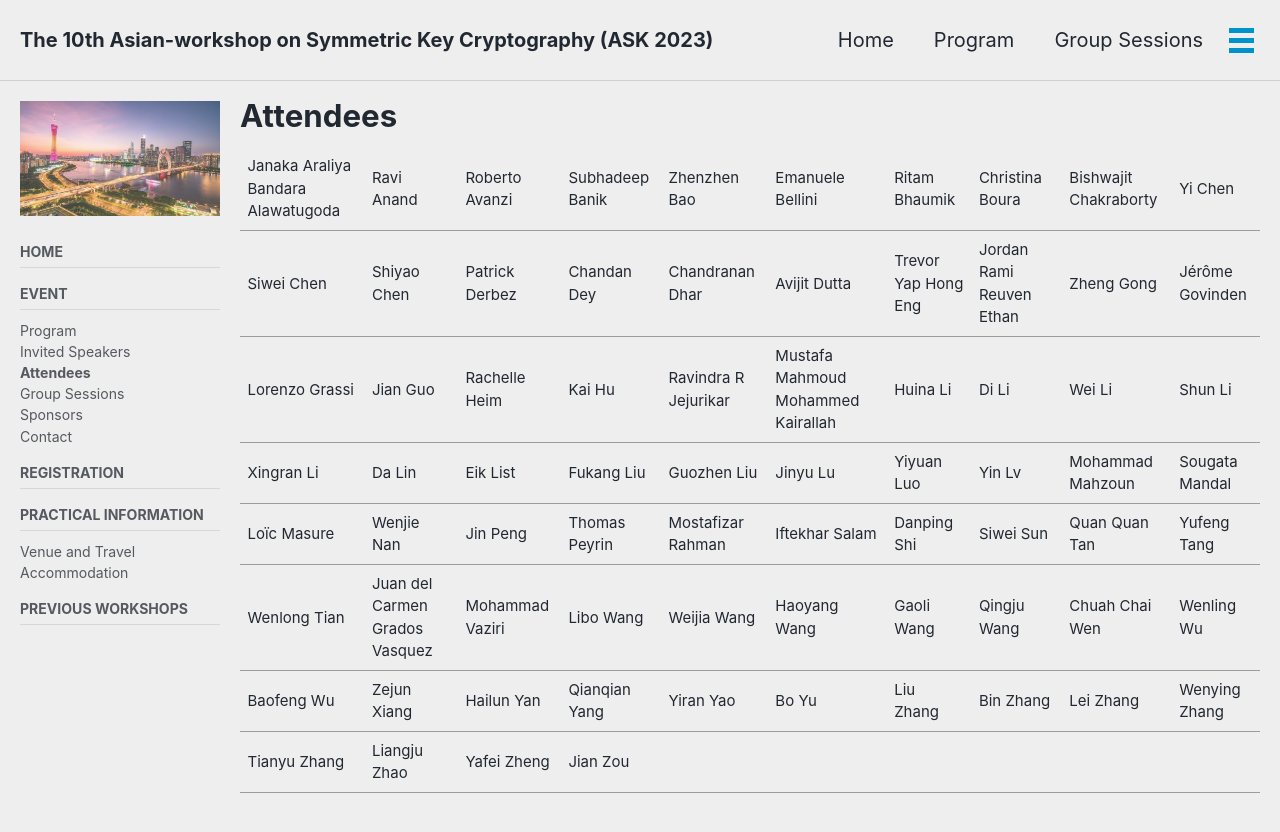
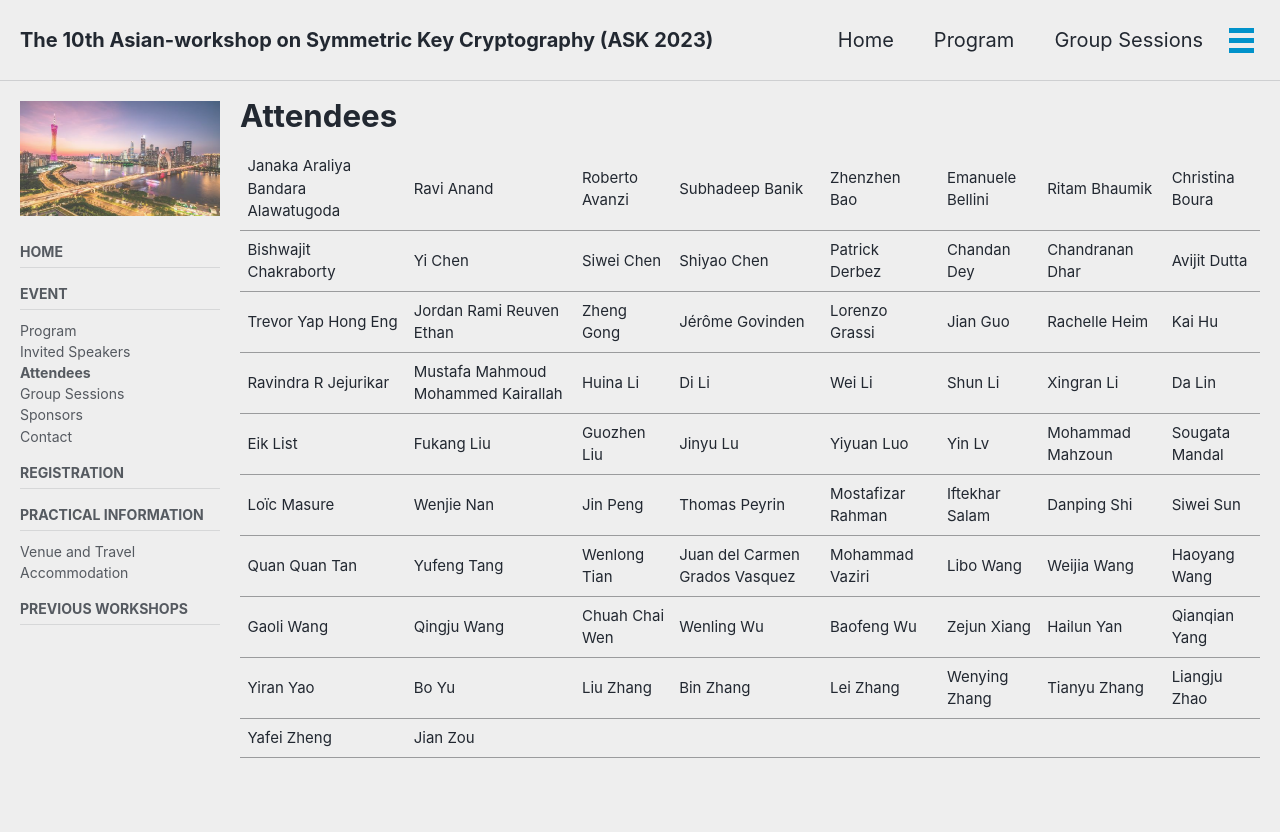
Before and after one commit to cryptanalysisbench/SATbench, a Jekyll site: the page built from attendees.md, in a window 1280 px wide and 900 px high. Shown: the top 832 px of the window. Built offline with Jekyll 4.4.1, drawn with Linux system fonts in a browser that asks for light colours; cached includes are drawn as plain includes; nearby versions of some CDN libraries; our own code applies the rules of GitHub Pages for plain Markdown files.

```diff
--- a/attendees.md
+++ b/attendees.md
@@ -11,11 +11,13 @@ sidebar:
 
 # Attendees
 
-| Janaka Araliya Bandara Alawatugoda | Ravi Anand | Roberto Avanzi | Subhadeep Banik | Zhenzhen Bao | Emanuele Bellini | Ritam Bhaumik | Christina Boura | Bishwajit Chakraborty | Yi Chen |
-| Siwei Chen | Shiyao Chen | Patrick Derbez | Chandan Dey | Chandranan Dhar | Avijit Dutta | Trevor Yap Hong Eng | Jordan Rami Reuven Ethan | Zheng Gong | Jérôme Govinden |
-| Lorenzo Grassi | Jian Guo | Rachelle Heim | Kai Hu | Ravindra R Jejurikar | Mustafa Mahmoud Mohammed Kairallah | Huina Li | Di Li | Wei Li | Shun Li |
-| Xingran Li | Da Lin | Eik List | Fukang Liu | Guozhen Liu | Jinyu Lu | Yiyuan Luo | Yin Lv | Mohammad Mahzoun | Sougata Mandal |
-| Loïc Masure | Wenjie Nan | Jin Peng | Thomas Peyrin | Mostafizar Rahman | Iftekhar Salam | Danping Shi | Siwei Sun | Quan Quan Tan | Yufeng Tang |
-| Wenlong Tian | Juan del Carmen Grados Vasquez | Mohammad Vaziri | Libo Wang | Weijia Wang | Haoyang Wang | Gaoli Wang | Qingju Wang | Chuah Chai Wen | Wenling Wu |
-| Baofeng Wu | Zejun Xiang | Hailun Yan | Qianqian Yang | Yiran Yao | Bo Yu | Liu Zhang | Bin Zhang | Lei Zhang | Wenying Zhang |
-| Tianyu Zhang | Liangju Zhao | Yafei Zheng | Jian Zou |   |   |   |   |   |   |
+| Janaka Araliya Bandara Alawatugoda | Ravi Anand | Roberto Avanzi | Subhadeep Banik | Zhenzhen Bao | Emanuele Bellini | Ritam Bhaumik | Christina Boura |
+| Bishwajit Chakraborty | Yi Chen | Siwei Chen | Shiyao Chen | Patrick Derbez | Chandan Dey | Chandranan Dhar | Avijit Dutta |
+| Trevor Yap Hong Eng | Jordan Rami Reuven Ethan | Zheng Gong | Jérôme Govinden | Lorenzo Grassi | Jian Guo | Rachelle Heim | Kai Hu |
+| Ravindra R Jejurikar | Mustafa Mahmoud Mohammed Kairallah | Huina Li | Di Li | Wei Li | Shun Li | Xingran Li | Da Lin |
+| Eik List | Fukang Liu | Guozhen Liu | Jinyu Lu | Yiyuan Luo | Yin Lv | Mohammad Mahzoun | Sougata Mandal |
+| Loïc Masure | Wenjie Nan | Jin Peng | Thomas Peyrin | Mostafizar Rahman | Iftekhar Salam | Danping Shi | Siwei Sun |
+| Quan Quan Tan | Yufeng Tang | Wenlong Tian | Juan del Carmen Grados Vasquez | Mohammad Vaziri | Libo Wang | Weijia Wang | Haoyang Wang |
+| Gaoli Wang | Qingju Wang | Chuah Chai Wen | Wenling Wu | Baofeng Wu | Zejun Xiang | Hailun Yan | Qianqian Yang |
+| Yiran Yao | Bo Yu | Liu Zhang | Bin Zhang | Lei Zhang | Wenying Zhang | Tianyu Zhang | Liangju Zhao |
+| Yafei Zheng | Jian Zou |   |   |   |   |   |   |
```
